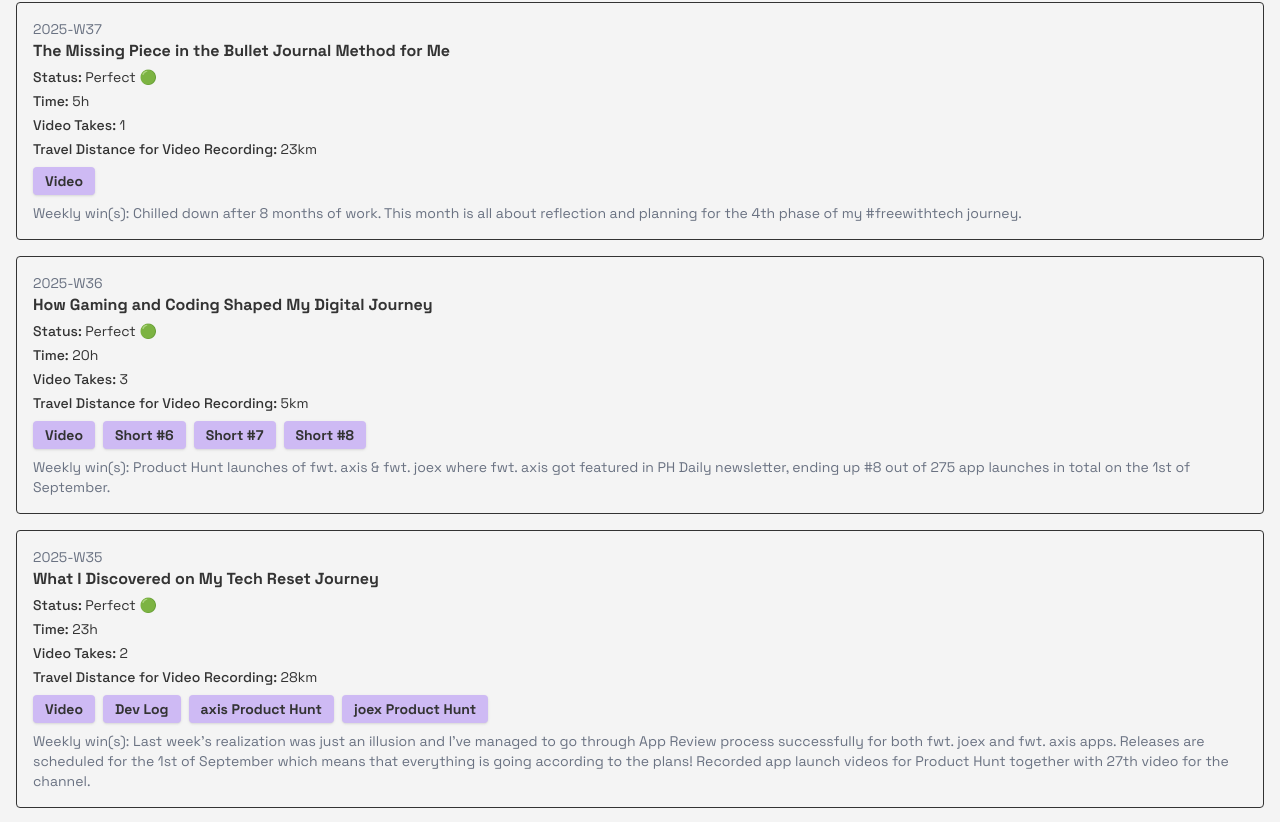
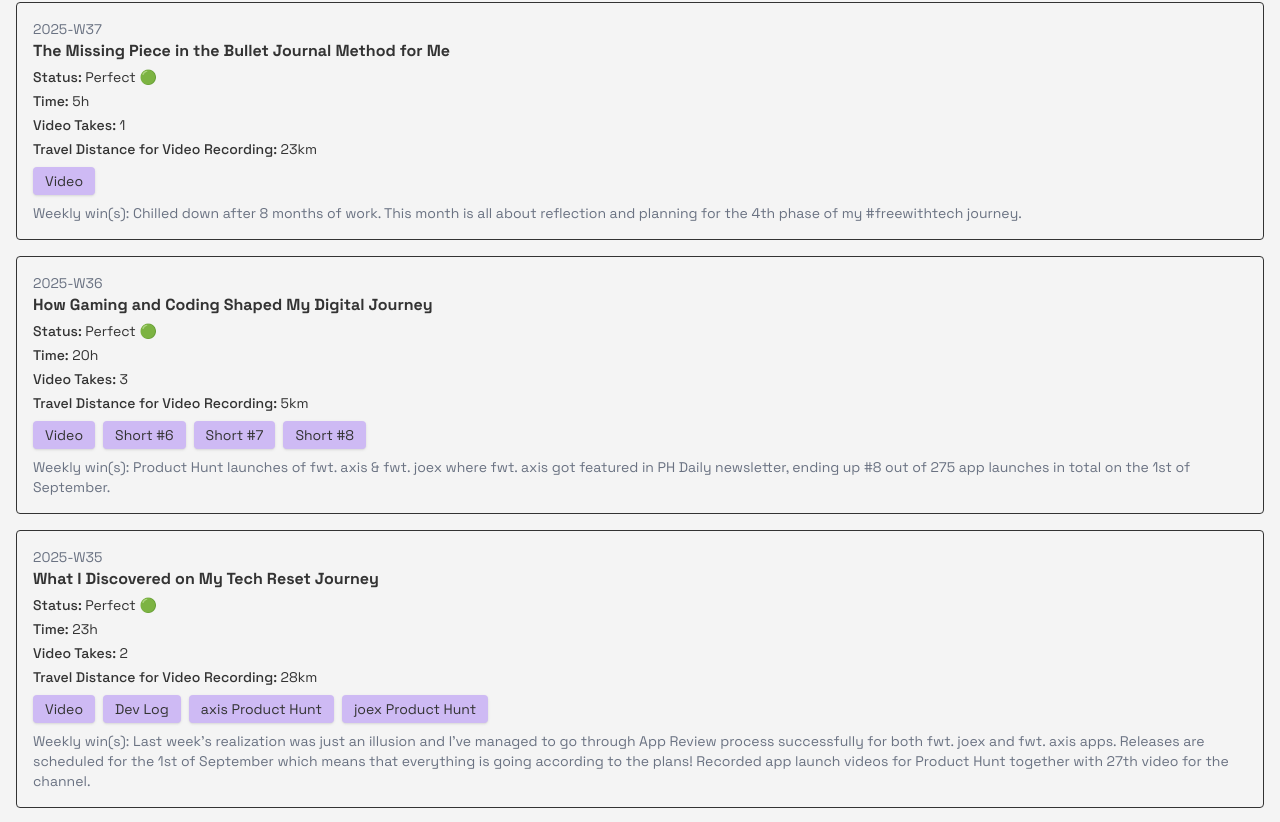
Before and after one commit to sampittko/creator-dashboard, a Next.js app: page / in a window 1280 px wide. Shown: the part 2558-3380 px from the top of the page. Built offline with nearby package versions, Linux system fonts and the light colour scheme.

Commit message:
style: consistent button font weight

```diff
--- a/app/page.tsx
+++ b/app/page.tsx
@@ -261,7 +261,7 @@ export default async function DashboardPage({
                     <a
                       href={week.video.url}
                       target="_blank"
-                      className="text-sm bg-[#CEBAF4] hover:bg-transparent text-[#333] dark:hover:text-[#f4f4f4] hover:text-[#333] font-bold py-1 px-3 rounded shadow whitespace-nowrap"
+                      className="text-sm bg-[#CEBAF4] hover:bg-transparent text-[#333] dark:hover:text-[#f4f4f4] hover:text-[#333] py-1 px-3 rounded shadow whitespace-nowrap"
                     >
                       Video
                     </a>
@@ -270,7 +270,7 @@ export default async function DashboardPage({
                     <a
                       href={week.blog.url}
                       target="_blank"
-                      className="text-sm bg-[#CEBAF4] hover:bg-transparent text-[#333] dark:hover:text-[#f4f4f4] hover:text-[#333] font-bold py-1 px-3 rounded shadow whitespace-nowrap"
+                      className="text-sm bg-[#CEBAF4] hover:bg-transparent text-[#333] dark:hover:text-[#f4f4f4] hover:text-[#333] py-1 px-3 rounded shadow whitespace-nowrap"
                     >
                       Blog
                     </a>
@@ -282,7 +282,7 @@ export default async function DashboardPage({
                           key={urlIndex}
                           href={url}
                           target="_blank"
-                          className="text-sm bg-[#CEBAF4] hover:bg-transparent text-[#333] dark:hover:text-[#f4f4f4] hover:text-[#333] font-bold py-1 px-3 rounded shadow whitespace-nowrap"
+                          className="text-sm bg-[#CEBAF4] hover:bg-transparent text-[#333] dark:hover:text-[#f4f4f4] hover:text-[#333] py-1 px-3 rounded shadow whitespace-nowrap"
                         >
                           Dev Log
                           {urls.length > 1 ? ` #${urlIndex + 1}` : ""}
@@ -297,7 +297,7 @@ export default async function DashboardPage({
                           key={urlIndex}
                           href={url}
                           target="_blank"
-                          className="text-sm bg-[#CEBAF4] hover:bg-transparent text-[#333] dark:hover:text-[#f4f4f4] hover:text-[#333] font-bold py-1 px-3 rounded shadow whitespace-nowrap"
+                          className="text-sm bg-[#CEBAF4] hover:bg-transparent text-[#333] dark:hover:text-[#f4f4f4] hover:text-[#333] py-1 px-3 rounded shadow whitespace-nowrap"
                         >
                           {label}
                         </a>
```
